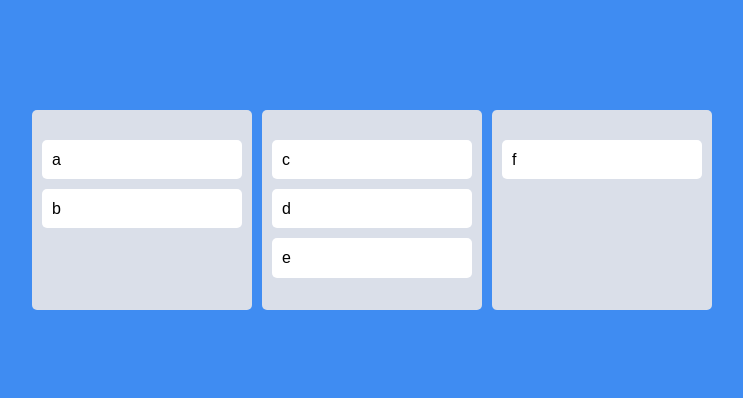
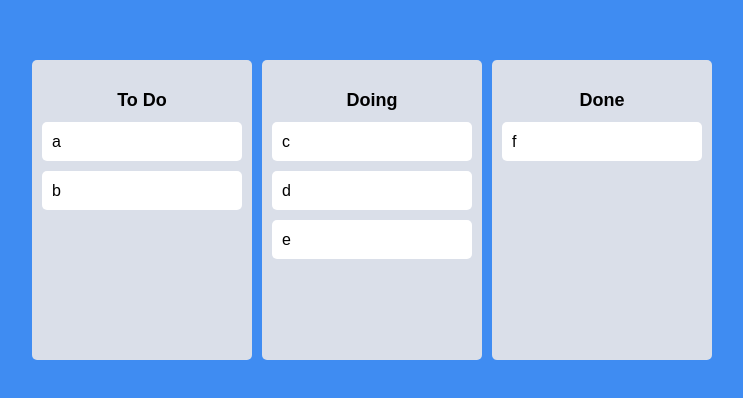
Before and after one commit to jiiiiiaiiiii/react__trello, a React (Create React App) app: page / in a window 1280 px wide. Shown: the part 190-588 px from the top of the page, without its empty margins (268-1011 px from the left). Built offline with nearby package versions, Linux system fonts and the light colour scheme.

Commit message:
Same Board Movement

```diff
--- a/src/App.tsx
+++ b/src/App.tsx
@@ -24,16 +24,21 @@
 function App() {
   const [toDos, setToDos] = useRecoilState(toDoState);
 
-  const onDragEnd = ({ draggableId, destination, source }: DropResult) => {
-    if (!destination) return;
-
-    // setToDos((oldToDos) => {
-    //   const toDosCopy = [...oldToDos];
-    //   toDosCopy.splice(source.index, 1);
-    //   toDosCopy.splice(destination?.index, 0, draggableId); // draggableId = toDo
-
-    //   return toDosCopy;
-    // });
+  const onDragEnd = (info: DropResult) => {
+    console.log(info);
+    const {destination, draggableId, source} = info;
+    if (destination?.droppableId === source.droppableId) {
+      // ✨1. Same Board Movement
+      setToDos((allBoards) => {
+        const boardCopy = [...allBoards[source.droppableId]];
+        boardCopy.splice(source.index, 1);
+        boardCopy.splice(destination?.index, 0, draggableId);
+        return {
+          ...allBoards,
+          [source.droppableId]: boardCopy
+        };
+      })
+    }
   };
 
   return (
--- a/src/Components/Board.tsx
+++ b/src/Components/Board.tsx
@@ -5,8 +5,15 @@
 const Wrapper = styled.div`
   padding: 30px 10px 20px;
   border-radius: 5px;
-  min-height: 200px;
+  min-height: 300px;
   background-color: ${(props) => props.theme.boardColor};
+`;
+
+const Title = styled.h1`
+	text-align: center;
+	font-weight: 600;
+	margin-bottom: 10px;
+	font-size: 18px;
 `;
 
 interface IBoardProps {
@@ -16,16 +23,19 @@
 
 function Board({ toDos, boardId }: IBoardProps) {
   return (
+    <Wrapper>
+			<Title>{boardId}</Title>
 			<Droppable droppableId={boardId}>
 				{(provided) => (
-        <Wrapper ref={provided.innerRef} {...provided.droppableProps}>
+					<div ref={provided.innerRef} {...provided.droppableProps}>
 						{toDos.map((toDo, index) => (
 							<DragabbleCard key={toDo} index={index} toDo={toDo} />
 						))}
 						{provided.placeholder}
-        </Wrapper>
+					</div>
 				)}
 			</Droppable>
+		</Wrapper>
   );
 }
 
--- a/src/atom.tsx
+++ b/src/atom.tsx
@@ -7,8 +7,8 @@
 export const toDoState = atom<IToDoState>({
   key: 'toDo',
   default: {
-		to_do: ['a', 'b'],
-		doing: ['c', 'd', 'e'],
-		done: ['f'],
+		"To Do": ['a', 'b'],
+		Doing: ['c', 'd', 'e'],
+		Done: ['f'],
 	},
 });
```
Lines whose indentation alone changed are shown as unchanged.
